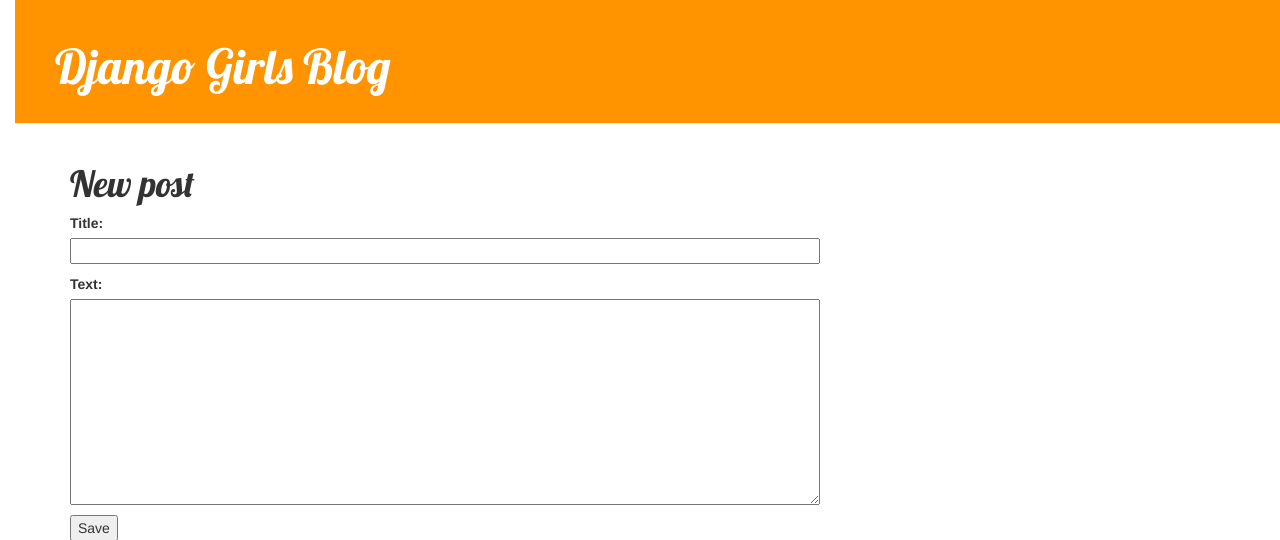
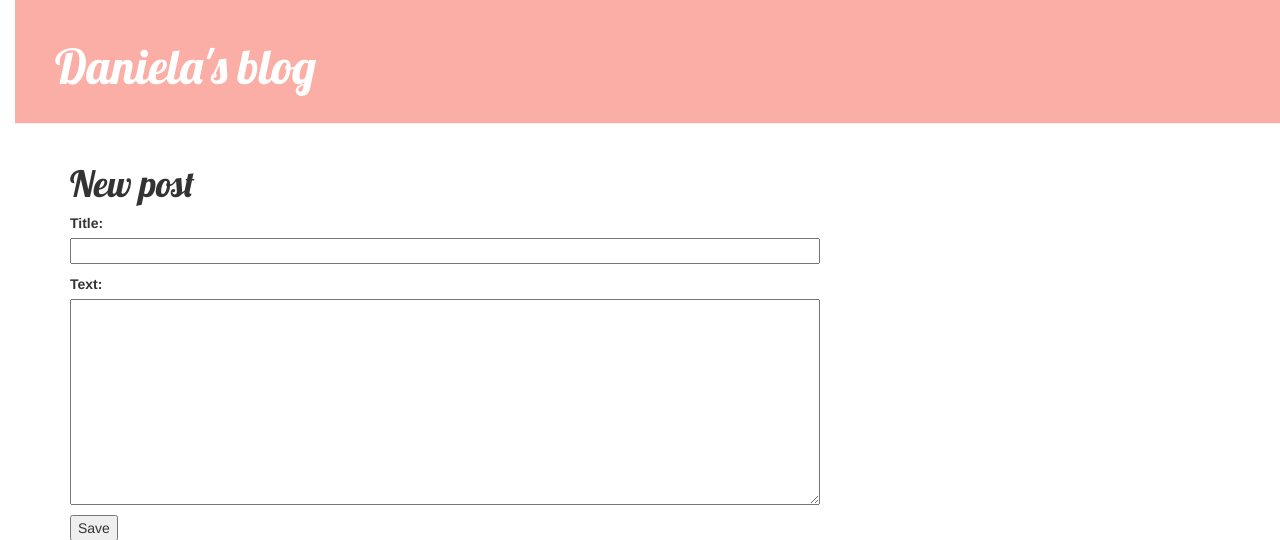
Before and after one commit to daniela-jh/my-first-blog, a Django app: page /post/new in a window 1280 px wide. Shown: the top 540 px of the page. Run offline with Django 3.2, Linux system fonts and the light colour scheme; some libraries are stand-ins or nearby versions.

Commit message:
css, title changes
color and title changes

```diff
--- a/blog/static/css/blog.css
+++ b/blog/static/css/blog.css
@@ -6,7 +6,7 @@ body {
     padding-left: 15px;
 }
 .page-header {
-    background-color: #ff9400;
+    background-color: #FBAEA6;
     margin-top: 0;
     padding: 20px 20px 20px 40px;
 }
--- a/blog/templates/blog/base.html
+++ b/blog/templates/blog/base.html
@@ -1,7 +1,7 @@
 {% load static %}
 <html>
     <head>
-        <title>Django Girls blog</title>
+        <title>Daniela's blog</title>
         <link rel="stylesheet" href="//maxcdn.bootstrapcdn.com/bootstrap/3.2.0/css/bootstrap.min.css">
         <link rel="stylesheet" href="//maxcdn.bootstrapcdn.com/bootstrap/3.2.0/css/bootstrap-theme.min.css">
         <link rel="stylesheet" href="{% static 'css/blog.css' %}">
@@ -12,7 +12,7 @@
             {% if user.is_authenticated %}
                 <a href="{% url 'post_new' %}" class="top-menu"><span class="glyphicon glyphicon-plus"></span></a>
             {% endif %}
-            <h1><a href="/">Django Girls Blog</a></h1>
+            <h1><a href="/">Daniela's blog</a></h1>
         </div>
         <div class="content container">
             <div class="row">
```
